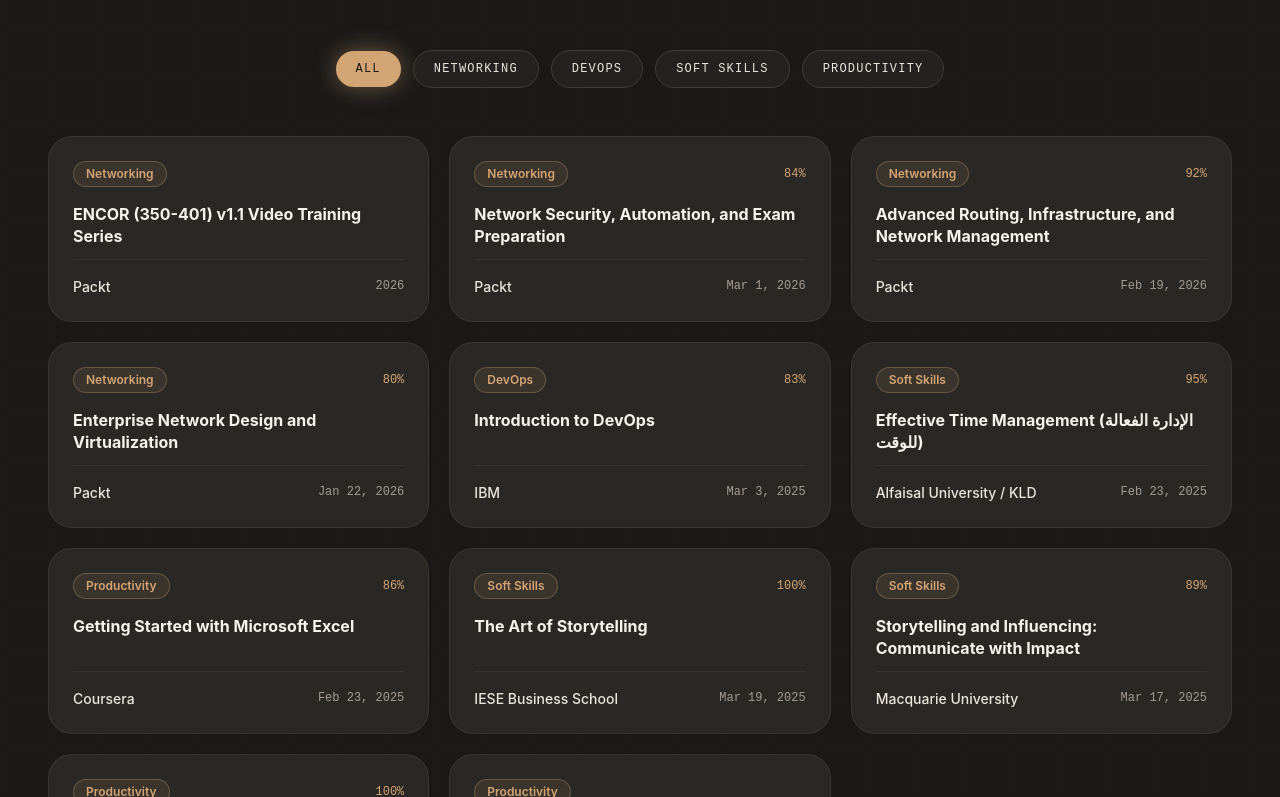
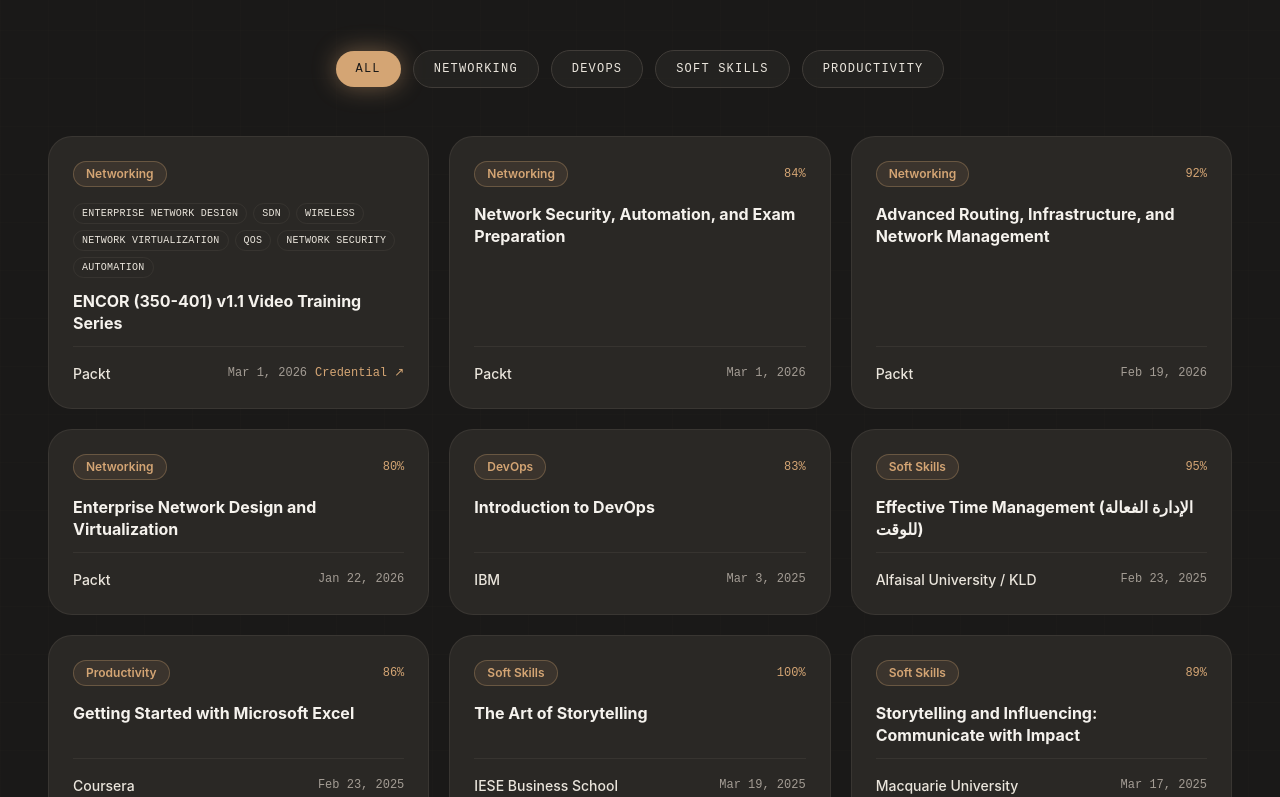
Before and after one commit to mohammed-goraney/my-portfolio, a React (Vite) app: page / in a window 1280 px wide. Shown: the part 4523-5320 px from the top of the page. Built offline with nearby package versions, Linux system fonts and the light colour scheme.

Commit message:
Add verifiable credential links, skills chips, and certificate image support to Courses section (ENCOR link from Coursera)

```diff
--- a/src/components/sections/Courses.tsx
+++ b/src/components/sections/Courses.tsx
@@ -110,17 +110,43 @@
                 )}
               </div>
 
+              {course.skills && course.skills.length > 0 && (
+                <div className="mb-3 flex flex-wrap gap-1.5">
+                  {course.skills.map((skill) => (
+                    <span
+                      key={skill}
+                      className="rounded-full border border-border/60 bg-surface-2/50 px-2 py-0.5 font-mono-tech text-[10px] uppercase tracking-wide text-text-secondary"
+                    >
+                      {skill}
+                    </span>
+                  ))}
+                </div>
+              )}
+
               <h4 className="text-h4 font-bold text-text-primary mb-3 leading-snug group-hover:text-accent-gold transition-colors duration-300">
                 {course.name}
               </h4>
 
-              <div className="mt-auto flex items-center justify-between pt-4 border-t border-border/60">
+              <div className="mt-auto flex items-center justify-between gap-2 pt-4 border-t border-border/60">
                 <span className="text-body-sm text-text-secondary font-medium">
                   {course.provider}
                 </span>
-                <span className="font-mono-tech text-caption text-text-muted">
-                  {course.date}
-                </span>
+                <div className="flex items-center gap-2">
+                  <span className="font-mono-tech text-caption text-text-muted">
+                    {course.date}
+                  </span>
+                  {course.credentialUrl && (
+                    <a
+                      href={course.credentialUrl}
+                      target="_blank"
+                      rel="noopener noreferrer"
+                      aria-label={`View ${course.name} certificate credential`}
+                      className="font-mono-tech text-caption text-accent-gold hover:underline"
+                    >
+                      Credential ↗
+                    </a>
+                  )}
+                </div>
               </div>
             </motion.div>
           ))}
--- a/src/data/courses.data.ts
+++ b/src/data/courses.data.ts
@@ -11,6 +11,12 @@
   date: string
   grade?: string
   category: 'Networking' | 'DevOps' | 'Cloud' | 'Soft Skills' | 'Productivity'
+  /** Verifiable credential URL (Coursera / Packt verification page) */
+  credentialUrl?: string
+  /** Local certificate image, e.g. /images/Coursera/encor-350-401.jpeg */
+  certificateImage?: string
+  /** Skills highlighted by the credential */
+  skills?: string[]
 }
 
 export interface CoursesData {
@@ -25,8 +31,20 @@
       id: 'encor-350-401',
       name: 'ENCOR (350-401) v1.1 Video Training Series',
       provider: 'Packt',
-      date: '2026',
+      date: 'Mar 1, 2026',
       category: 'Networking',
+      credentialUrl:
+        'https://www.coursera.org/account/accomplishments/specialization/00JIDXE1U80N',
+      certificateImage: '/images/Coursera/encor-350-401.jpeg',
+      skills: [
+        'Enterprise Network Design',
+        'SDN',
+        'Wireless',
+        'Network Virtualization',
+        'QoS',
+        'Network Security',
+        'Automation',
+      ],
     },
     {
       id: 'network-security-automation',
```
